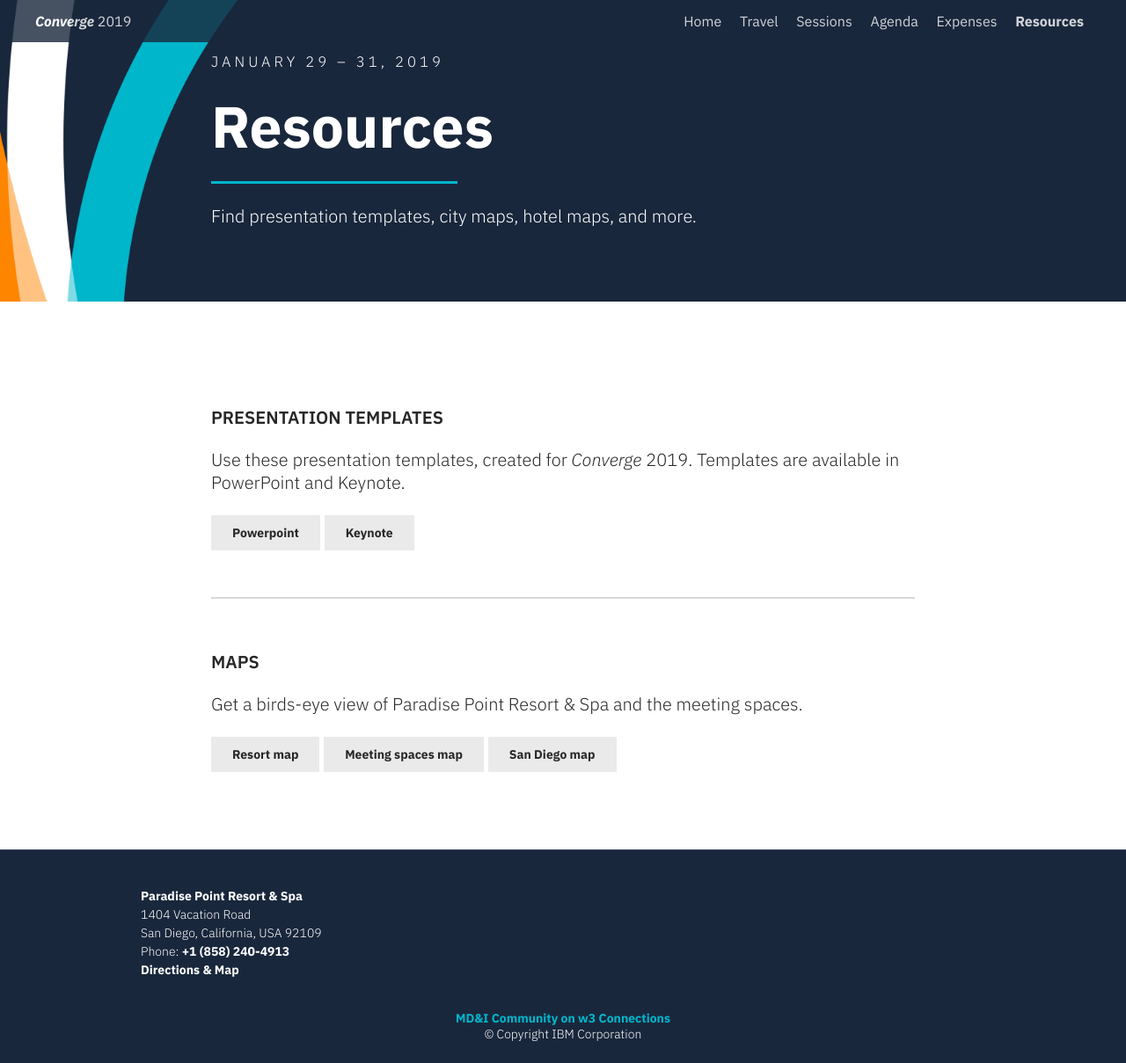
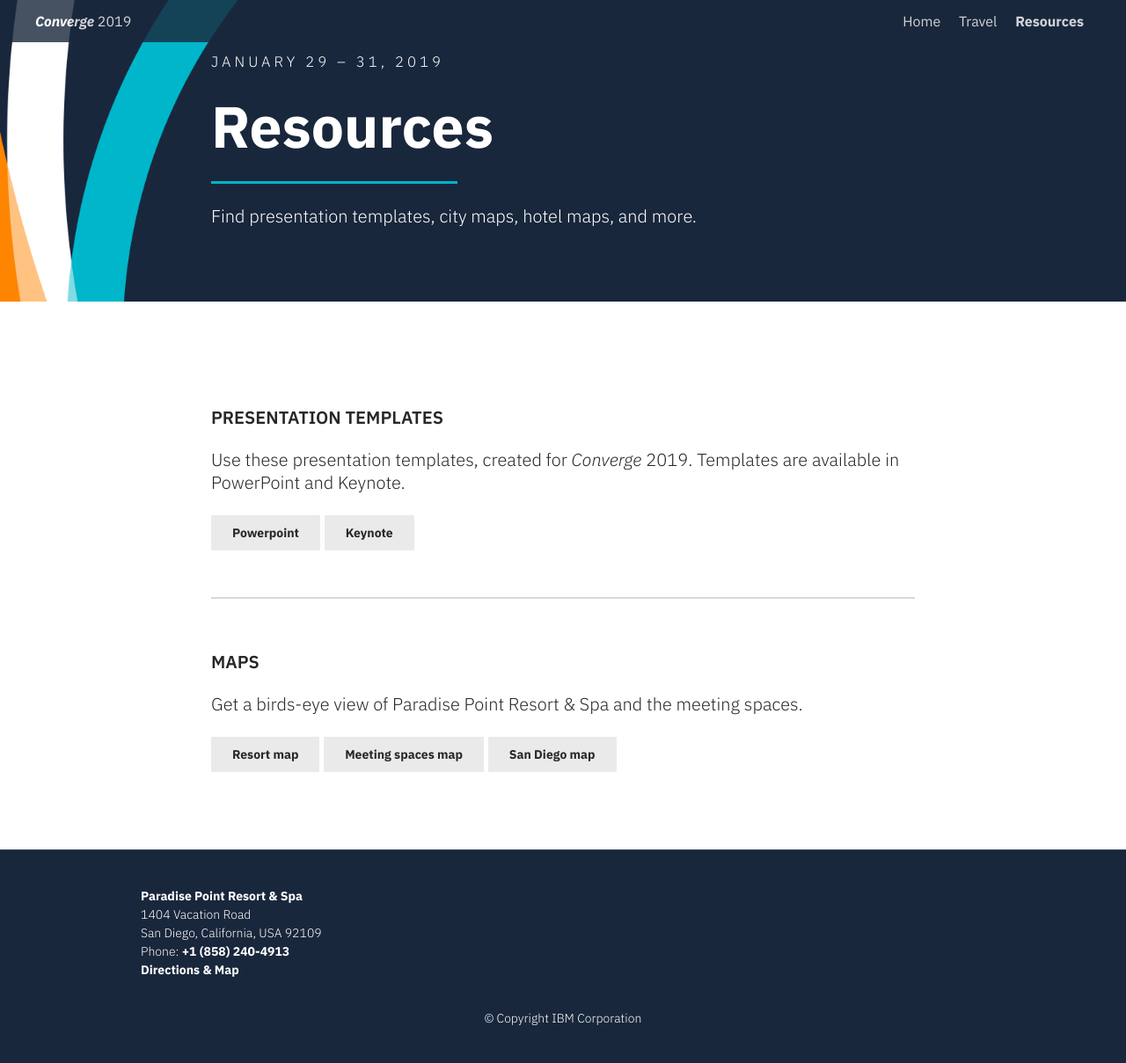
Before and after one commit to jerry-peitzman/converge, a plain HTML site: page resources.html in a window 1280 px wide. Shown: the whole page at 88% size. Drawn offline with nearby package versions, Linux system fonts and the light colour scheme.

Commit message:
Add files via upload

```diff
--- a/resources.html
+++ b/resources.html
@@ -5,7 +5,7 @@
   <meta http-equiv="Content-Type" content="text/html; charset=UTF-8" />
   <meta http-equiv="X-UA-Compatible" content="IE=edge">
   <meta name="viewport" content="width=device-width, initial-scale=1, shrink-to-fit=no">
-  <meta name="Owner" content="Jerry Peitzman/US/IBM, Elysia Hwang/US/IBM" />
+  <meta name="Owner" content="Jerry Peitzman/US/IBM" />
   <meta name="Source" content="delivery:IBM authoring:IBM" />
   <meta name="Robots" content="index, follow" />
 
@@ -34,15 +34,6 @@
       </li>
       <li class="menu__item ">
         <a class="menu__link" href="travel.html">Travel</a>
-      </li>
-      <li class="menu__item">
-        <a class="menu__link" href="courses.html">Sessions</a>
-      </li>
-      <li class="menu__item ">
-        <a class="menu__link" href="agenda.html">Agenda</a>
-      </li>
-      <li class="menu__item ">
-        <a class="menu__link" href="expenses.html">Expenses</a>
       </li>
       <li class="menu__item active">
         <a class="menu__link" href="resources.html">Resources</a>
@@ -100,27 +91,12 @@
         </address>
       </div>
       <div class="flex-item">
-        <!--<h4>Contacts</h4>
-        <p>
-          General Questions: <a href="mailto:marie.a.nuccio@us.ibm.com">Marie Nuccio</a><br />
-            Education: <a href="mailto:whchamb@us.ibm.com">Bill Chamberlin</a><br />
-            Travel: <a href="mailto:cconte@us.ibm.com">Cynthia Conte</a> & <a href="mailto:kapsarin@in.ibm.com">Kapil Sarin</a><br />
-            Social events: <a href="mailto:mjdelcas@us.ibm.com">Michael Del Casino</a><br />
-            Onsite logistics: <a href="mailto:eylse.cummins@ibm.com">Elyse Cummins</a><br />
-            Communications: <a href="mailto:imorell@us.ibm.com">Ivette Morello</a><br />
-        </p>-->
       </div>
       <div class="flex-item">
-        <!--<h4>Useful Links</h4>
-        <p><a href="agenda.html">Agenda</a><br />
-          <a href="https://aws.passkey.com/gt/215919674?gtid=ee796417d82b74f5ef2aaf8568f48e02" target="_blank">Hotel Reservations</a><br />
-          <a href="http://group.supershuttle.com/group-page/ibm-skills-summit-2018/" target="_blank">Shuttle Reservations</a><br />
-          <a href="slack://channel?team=T4BP5D3D3&id=C79NUEWKB" target="_blank">Slack Channel</a><br />
-        </p>-->
-      </div>
+          </div>
     </div>
     <div class="container">
-        <p><a href="https://w3-connections.ibm.com/communities/service/html/communitystart?communityUuid=66da2f77-25af-469a-a484-51c890669c04" target="_blank">MD&I Community on w3 Connections</a><br />&copy; Copyright IBM Corporation</p>
+        <p>&copy; Copyright IBM Corporation</p>
     </div>
   </footer>
 
```
Also changed, not shown: index.html (+0 -9 lines), travel.html (+2 -11 lines).
